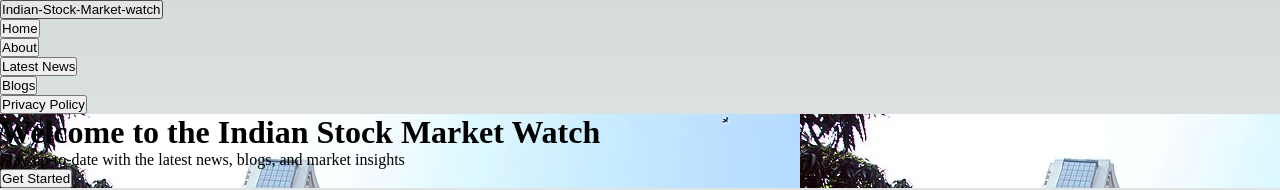
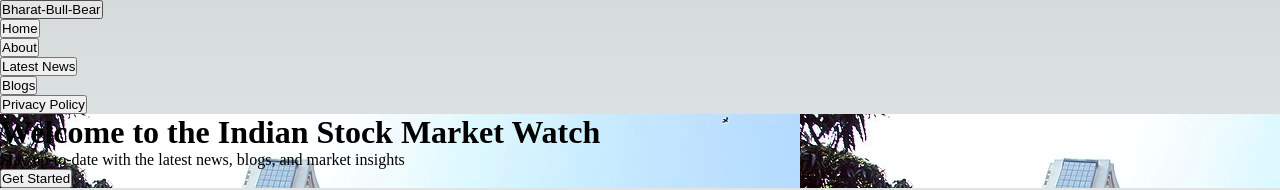
Before and after one commit to sudheer313/Indian-Stock-Markett-Watch, a Next.js app: page / in a window 1280 px wide. Shown: the top 190 px of the page. Built offline with nearby package versions, Linux system fonts and the light colour scheme.

Commit message:
update Header to Bharat-Bull-Bear

```diff
--- a/components/Header.js
+++ b/components/Header.js
@@ -7,7 +7,7 @@ const Header = () => {
       <div className="container mx-auto flex justify-between items-center px-4">
         <Link href="/Home">
           <button className="text-white font-bold text-lg  hover:text-blue-500">
-            Indian-Stock-Market-watch
+           Bharat-Bull-Bear
           </button>
         </Link>
         <nav>
```
